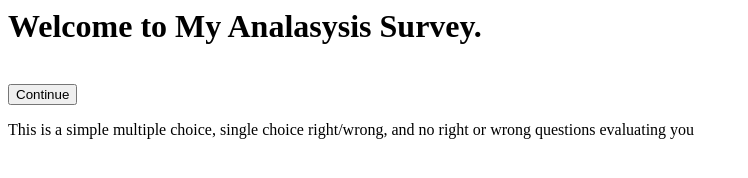
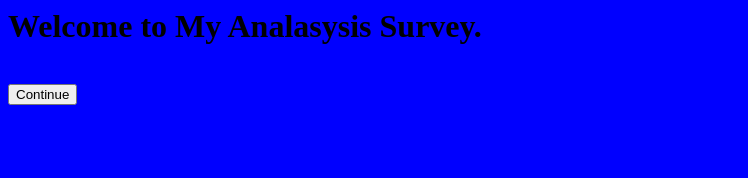
Before and after one commit to CorreianAngel/CSE405_SP_course, a plain HTML site: page index.html in a window 1280 px wide. Shown: the whole page, without its empty margins (0-748 px from the left). Drawn offline with Linux system fonts and the light colour scheme.

Commit message:
Modified index.html, added style.css.

```diff
--- a/index.html
+++ b/index.html
@@ -1,8 +1,16 @@
 <!--Main html page -->
+<!-- Author:Alex Correia
+     Email:006009584@coyote.csusb.edu
+     File:index.html
+	 Description: This is the main webpage file displaying the menu for a survey using
+	 jsondata.js, style.css,index.js, and index.html link together to produce it as a web application.
+	 References: iamevenstronger, https://github.com/iamevenstronger/quiz/tree/master/js
+-->
 <!DOCTYPE>
 <html>
  <head>
  <title>Idea</title>
+ <link rel="stylesheet" href="style.css">
  </head>
  <body>
   <h1>Welcome to My Analasysis Survey.</h1>
@@ -13,11 +21,9 @@
   <script>
   function quizButton()
   {
-  	  document.getElementById("click").innerHTML="Button displays this text for now";
 	  console.log("Button Pressed");
   }
-   document.write("This is a simple multiple choice, single choice right/wrong, and no right or wrong questions evaluating you");
-   console.log("More progess will be established, This is confirming my project Idea");
+
   </script>
 
  </body>
--- /dev/null
+++ b/style.css
@@ -0,0 +1,4 @@
+body
+{
+  background-color: blue;
+}
```
